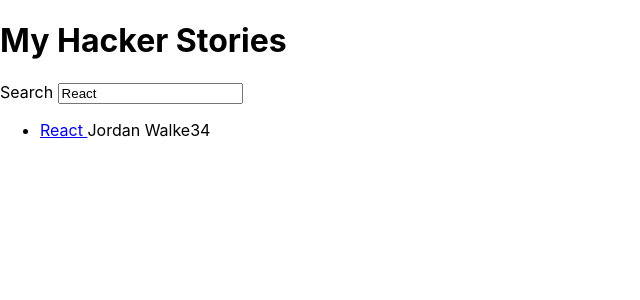
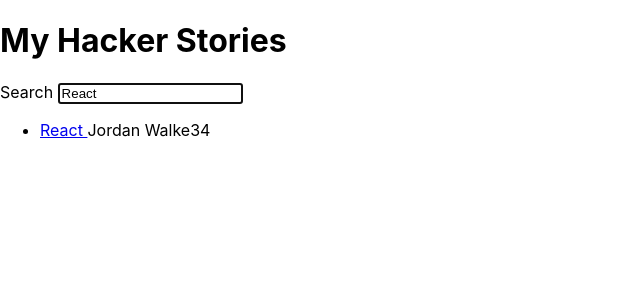
Before and after one commit to subhadeepghoshal/my-reference, a React (Create React App) app in the folder road2react/hacker-stories/: page / in a window 1280 px wide. Shown: the top 300 px of the page, without its empty margins (0-640 px from the left). Built offline with nearby package versions, Linux system fonts and the light colour scheme.

Commit message:
Road2React Fundamentals - Imperative React
Autofocus is set declaratively. Imperative implementation not included

```diff
--- a/road2react/hacker-stories/src/App.js
+++ b/road2react/hacker-stories/src/App.js
@@ -53,6 +53,7 @@ const App = () => {
       <InputWithLabel
         id="search"
         value={searchTerm}
+        isFocused
         onInputChange={handleSearch}
       >
         Search
@@ -93,11 +94,24 @@ const Search = ({ search, onSearch }) => {
   );
 };
 
-const InputWithLabel = ({ id, label, value, type = "text", onInputChange, children }) => (
+const InputWithLabel = ({
+  id,
+  value,
+  type = "text",
+  onInputChange,
+  isFocused,
+  children,
+}) => (
   <>
     <label htmlFor={id}>{children}</label>
     &nbsp;
-    <input id={id} type={type} value={value} onChange={onInputChange} />
+    <input
+      id={id}
+      type={type}
+      value={value}
+      autoFocus={isFocused}
+      onChange={onInputChange}
+    />
   </>
 );
 
```
